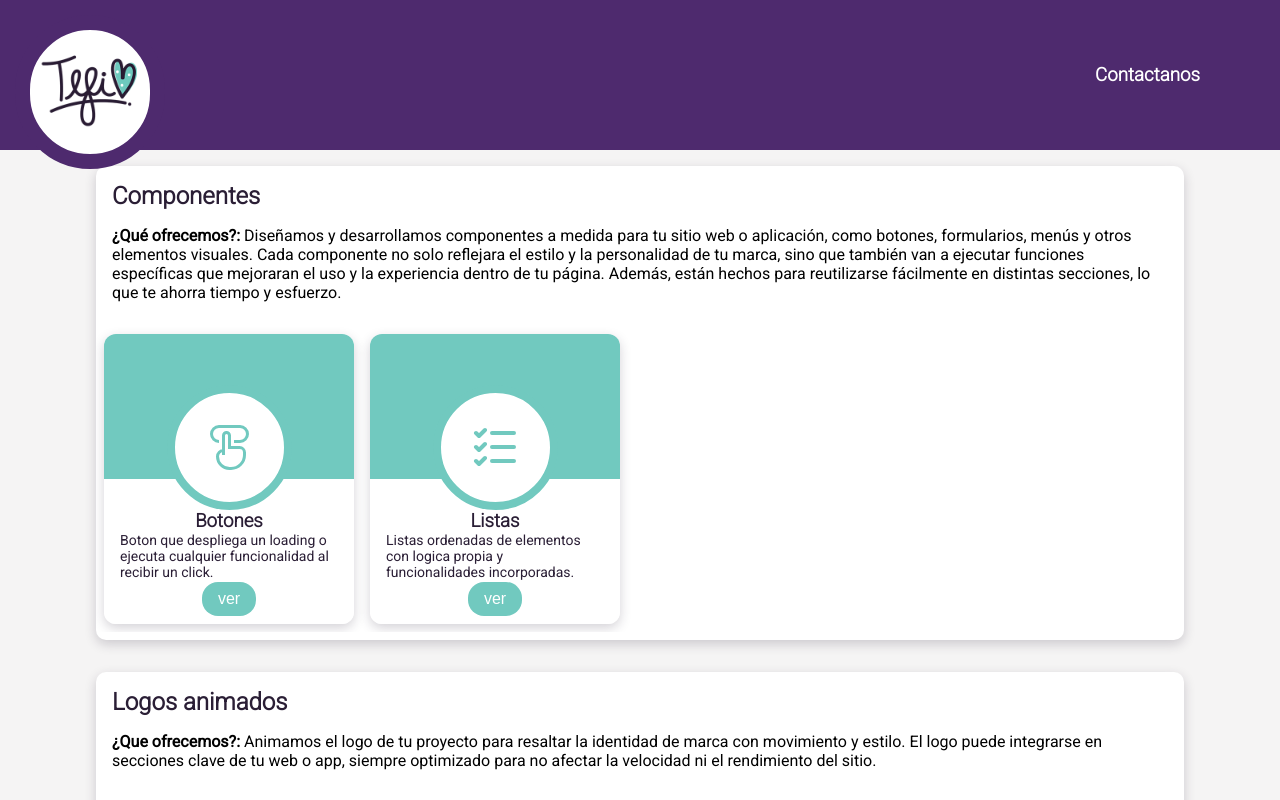
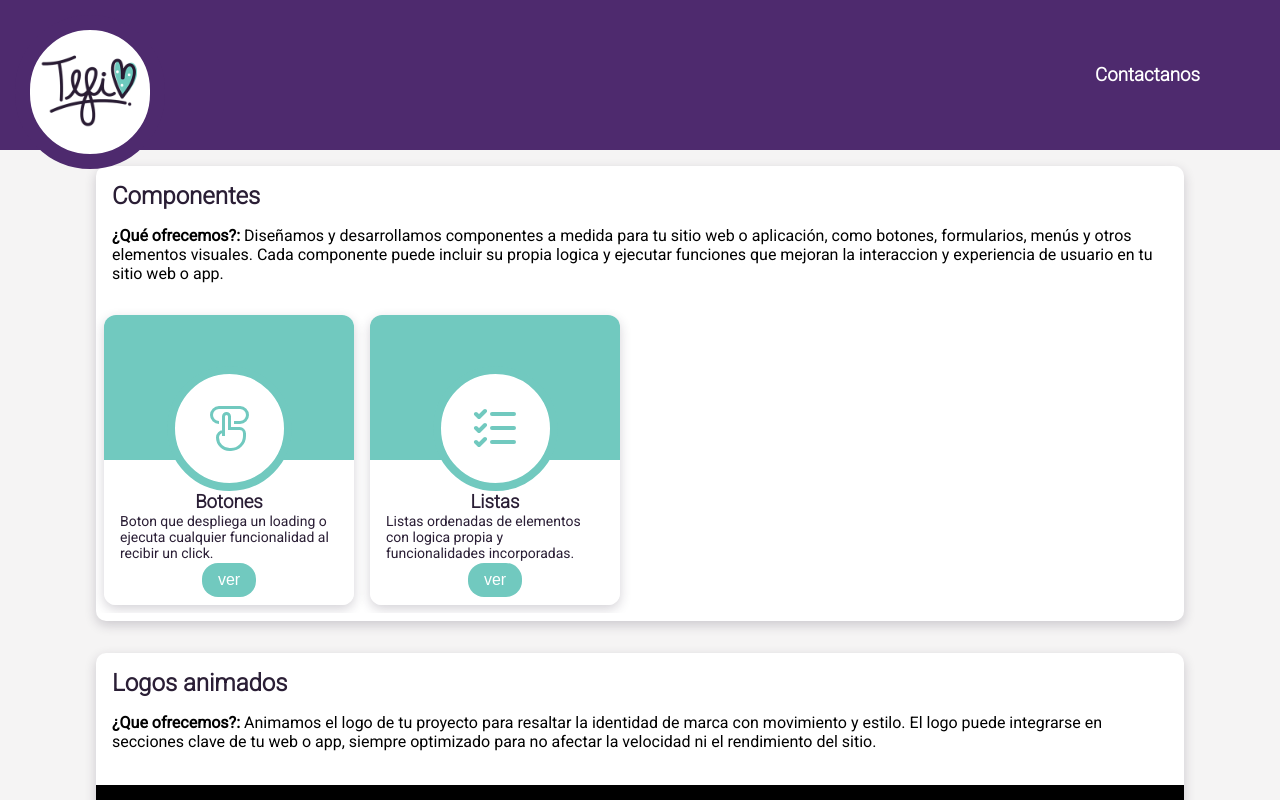
Before and after one commit to david-aravena/tefi, a React (Vite) app: page / in a window 1280 px wide. Shown: the top 800 px of the page. Built offline with nearby package versions, Linux system fonts and the light colour scheme.

Commit message:
update: text component explanation

```diff
--- a/src/pages/home/index.jsx
+++ b/src/pages/home/index.jsx
@@ -35,7 +35,8 @@ export default function Home({width}){
             <div style={{padding:"8px 1rem"}}>
               <h3 style={{fontSize:"1.5rem"}}>Componentes</h3>
               <p style={{color:"black", margin:0, padding:"1rem 0"}}>
-                <span style={{ fontWeight: "bold" }}>¿Qué ofrecemos?:</span> Diseñamos y desarrollamos componentes a medida para tu sitio web o aplicación, como botones, formularios, menús y otros elementos visuales. Cada componente no solo reflejara el estilo y la personalidad de tu marca, sino que también van a ejecutar funciones específicas que mejoraran el uso y la experiencia dentro de tu página. Además, están hechos para reutilizarse fácilmente en distintas secciones, lo que te ahorra tiempo y esfuerzo.
+                <span style={{ fontWeight: "bold" }}>¿Qué ofrecemos?:</span> Diseñamos y desarrollamos componentes a medida para tu sitio web o aplicación, como botones, formularios, menús y otros elementos visuales.
+                Cada componente puede incluir su propia logica y ejecutar funciones que mejoran la interaccion y experiencia de usuario en tu sitio web o app.
               </p>
             </div>
             <div style={{display:"flex",  overflow: "auto", padding:"8px 0"}}>
```
